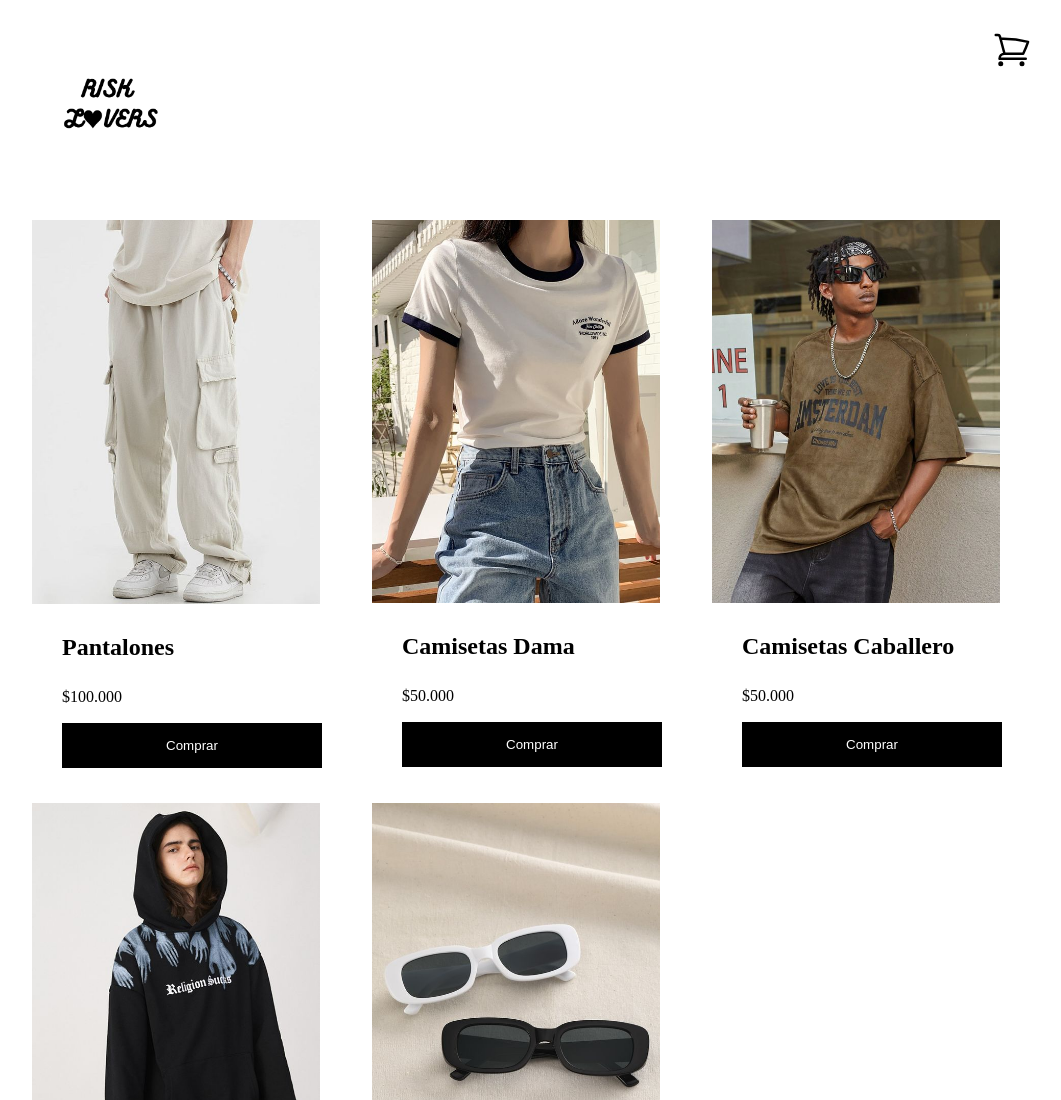
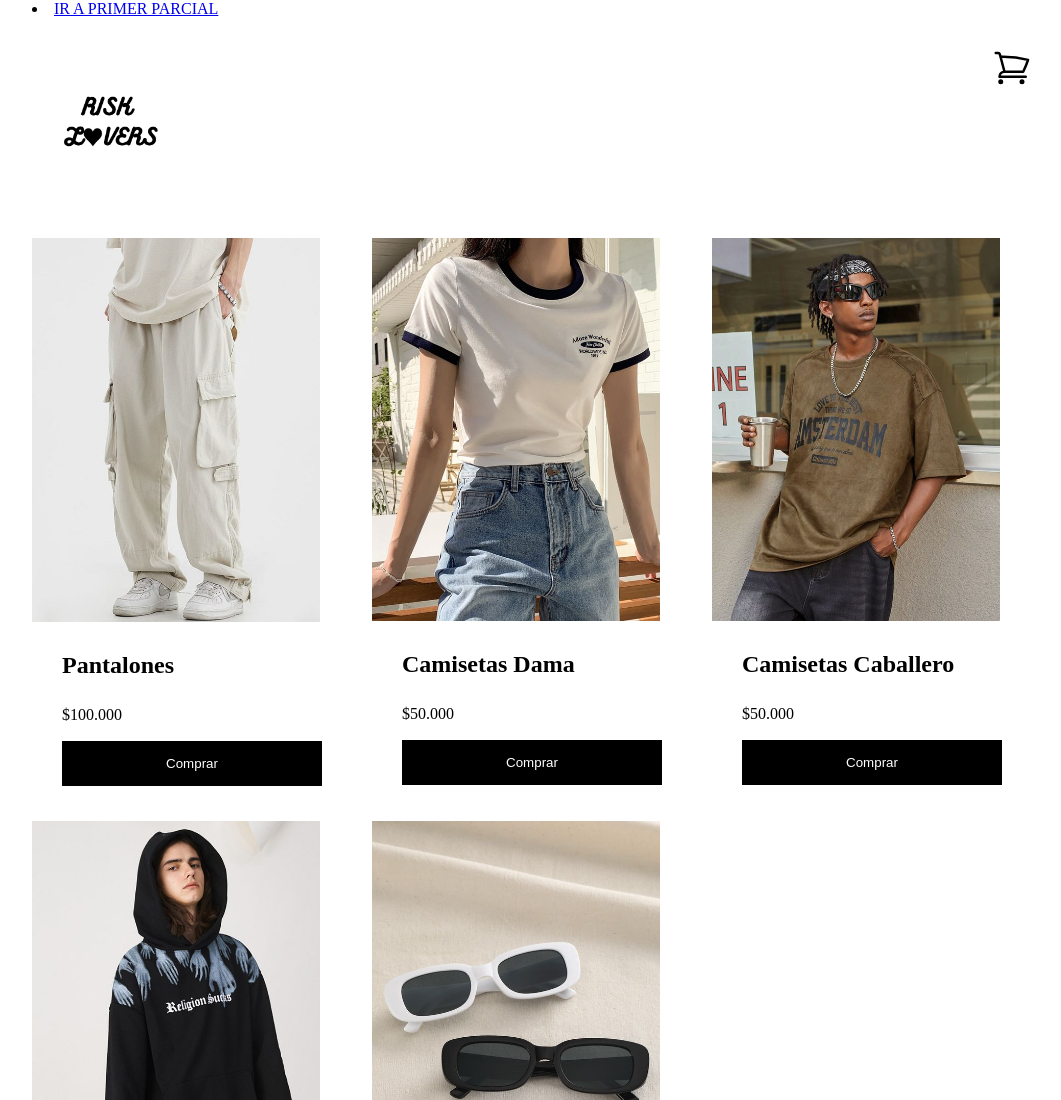
Before and after one commit to LilAndress/PaginaWeb, a plain HTML site: page index.html in a window 1280 px wide. Shown: the top 1100 px of the page, without its empty margins (108-1169 px from the left). Drawn offline with Linux system fonts and the light colour scheme.

Commit message:
update index

```diff
--- a/index.html
+++ b/index.html
@@ -11,6 +11,9 @@
 		<link rel="stylesheet" href="styles.css" />
 	</head>
 	<body>
+
+		<li> <a href="./primerparcial/primerparcial.html">IR A PRIMER PARCIAL</a></li>
+
 		<header>
 			<img src="./imagenes/RISK LOVERS (1).png" class="logo-icon">
 
```
